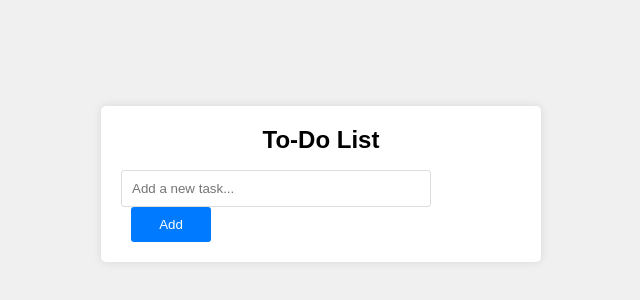
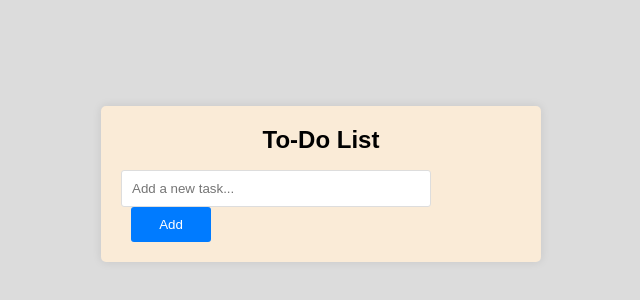
Before and after one commit to Riti-Riti/ToDo, a plain HTML site: page index.html in a window 1280 px wide. Shown: the part 216-516 px from the top of the page, without its empty margins (319-959 px from the left). Drawn offline with Linux system fonts and the light colour scheme.

Commit message:
Update colors on style.css

```diff
--- a/style.css
+++ b/style.css
@@ -5,11 +5,12 @@ body {
     align-items: center;
     height: 100vh;
     margin: 0;
-    background-color: #f0f0f0;
+    background-color: #DCDCDC;
 }
 
 .container {
-    background-color: white;
+    background-color: #FAEBD7;
+    align-items: center;
     padding: 20px;
     border-radius: 5px;
     box-shadow: 0 0 10px rgba(0, 0, 0, 0.1);
```
